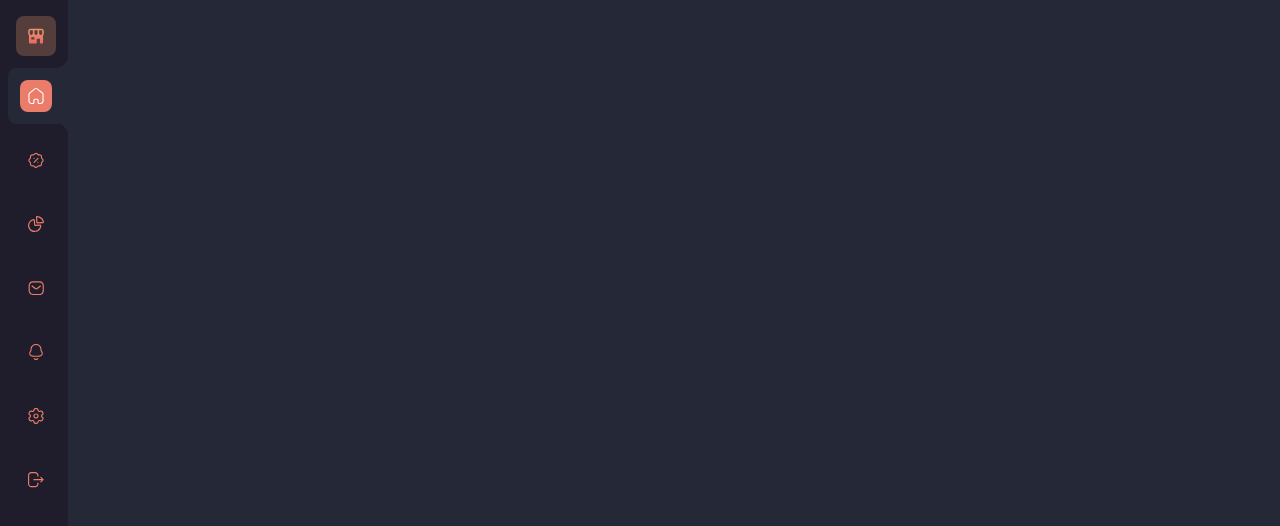
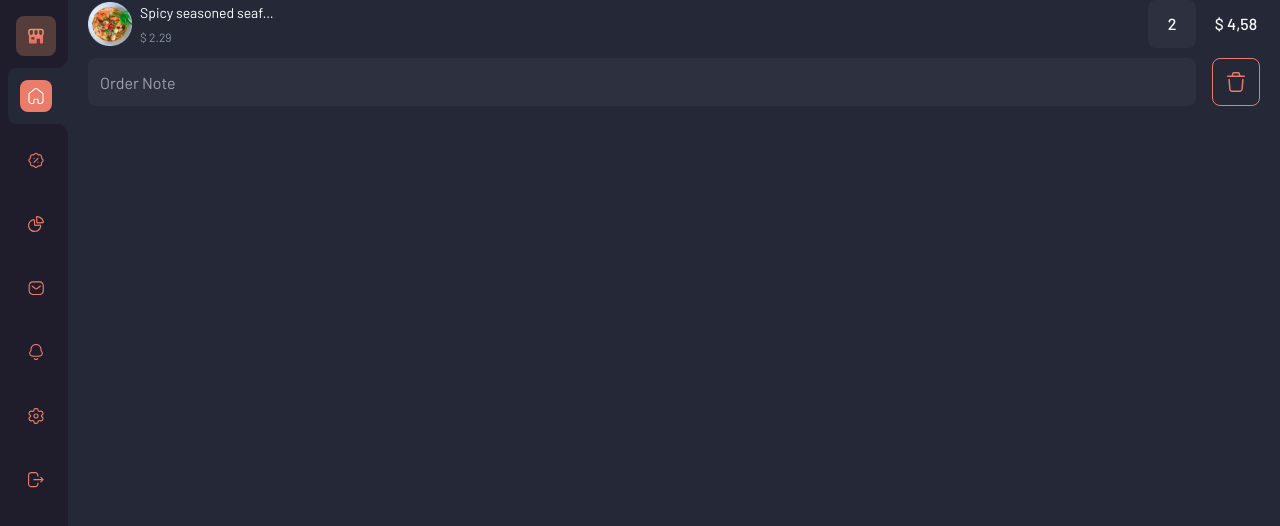
Before and after one commit to zhapar/food, a React (Create React App) app: page / in a window 1280 px wide. Shown: the top 526 px of the page. Built offline with nearby package versions, Linux system fonts and the light colour scheme.

Commit message:
[add] CartItem

```diff
--- a/src/App.js
+++ b/src/App.js
@@ -1,12 +1,13 @@
-import Sidebar from "./features/sidebar";
-import { Switch, Route } from "react-router-dom";
-import Payment from "./features/payment/payment";
-import Button from "./components/Button";
-import Input from "./components/Input";
-import SettingItem from "./components/SettingItem";
-import Select from "./components/Select";
-import DishCard from "./components/DishCard";
-import CardDishFull from "./components/CardDishFull";
+import Sidebar from './features/sidebar'
+import { Switch, Route } from 'react-router-dom'
+import Payment from './features/payment/payment'
+import Button from './components/Button'
+import Input from './components/Input'
+import SettingItem from './components/SettingItem'
+import Select from './components/Select'
+import DishCard from './components/DishCard'
+import CardDishFull from './components/CardDishFull'
+import CartItem from './components/CartItem'
 
 function App() {
   return (
@@ -16,11 +17,15 @@ function App() {
       </header>
       <main className="flex-grow h-full overflow-auto overflow-x-hidden relative">
         <Switch>
-          <Route path="/" exact></Route>
+          <Route path="/" exact>
+            <div className="flex justify-start mx-5 ">
+              <CartItem />
+            </div>
+          </Route>
         </Switch>
       </main>
     </div>
-  );
+  )
 }
 
-export default App;
+export default App
--- a/src/components/CardDishFull.jsx
+++ b/src/components/CardDishFull.jsx
@@ -1,13 +1,13 @@
-import React from "react";
-import { Link } from "react-router-dom";
+import React from 'react'
+import { Link } from 'react-router-dom'
 
-import DishImg from "../images/dish-1.png";
-import { ReactComponent as EditIcon } from "../icons/edit.svg";
+import DishImg from '../images/dish-1.png'
+import { ReactComponent as EditIcon } from '../icons/edit.svg'
 
 const CardDishFull = () => {
   return (
     <div>
-      <div className="h-fit relative flex flex-col items-center justify-center rounded bg-base-dark-2 pt-4">
+      <div className="h-fit relative flex flex-col items-center justify-center rounded bg-base-dark-2 pt-5">
         <img src={DishImg} alt="" />
         <Link to="" className="w-36 text-center py-4 transition duration-100">
           Spicy seasoned seafood noodles
@@ -15,12 +15,12 @@ const CardDishFull = () => {
         <p className="mb-3 text-text-gray flex items-center justify-center">
           $2.29 <span className="mx-2">•</span> 20 Bowls
         </p>
-        <Link className="flex items-center justify-center py-4 bg-primaryOpacity w-full h-full rounded-b text-primary font-semibold tracking-wide hover:bg-primary hover:text-white transition duration-100">
+        <Link className="flex items-center justify-center py-4 bg-primaryOpacity w-full h-full rounded-b text-primary font-semibold tracking-wide hover:bg-primary hover:text-white transition duration-100 px-20">
           <EditIcon className="fill-current mr-2" /> Edit dish
         </Link>
       </div>
     </div>
-  );
-};
+  )
+}
 
-export default CardDishFull;
+export default CardDishFull
--- /dev/null
+++ b/src/components/CartItem.js
@@ -0,0 +1,36 @@
+import React from 'react'
+import DishImg from '../images/dish-1.png'
+import Input from './Input'
+import { ReactComponent as Trash } from '../icons/trash.svg'
+
+export default function CartItem() {
+  return (
+    <div className="flex space-x-4 w-full">
+      <div className="flex flex-col flex-grow">
+        <div className="flex items-center mb-2.5 justify-between">
+          <div className="flex space-x-2">
+            <img src={DishImg} alt="" className="w-11" />
+            <div className="flex flex-col justify-between max-w-120">
+              <p className="text-white text-base truncate">
+                Spicy seasoned seafood noodles
+              </p>
+              <span className="text-sm text-text-gray">$ 2.29</span>
+            </div>
+          </div>
+          <div className="text-lg text-white bg-base-form w-12 h-12 flex justify-center items-center rounded font-medium">
+            2
+          </div>
+        </div>
+        <Input placeholder="Order Note" className="h-12" />
+      </div>
+      <div className="flex flex-col justify-between">
+        <span className="text-white text-lg flex justify-center items-center w-12 h-12 font-medium">
+          $ 4,58
+        </span>
+        <button className="h-12 w-12 bg-transparent border border-primary rounded box-border flex justify-center items-center group hover:bg-primary">
+          <Trash className="fill-current text-primary group-hover:text-white" />
+        </button>
+      </div>
+    </div>
+  )
+}
--- a/src/components/DishCard.jsx
+++ b/src/components/DishCard.jsx
@@ -1,23 +1,22 @@
-import React from "react";
-import { Link } from "react-router-dom";
+import React from 'react'
+import { Link } from 'react-router-dom'
 
-import DishImg from "../images/dish-1.png";
+import DishImg from '../images/dish-1.png'
 
 const DishCard = () => {
   return (
-    <div className="h-fit relative flex flex-col items-center justify-center group">
+    <div className="h-fit relative flex flex-col items-center justify-center group px-9">
       <img src={DishImg} alt="" />
       <Link
         to=""
-        className="w-36 text-center py-4 hover:text-primary transition duration-100"
-      >
+        className="w-36 text-center py-4 hover:text-primary transition duration-100">
         Spicy seasoned seafood noodles
       </Link>
       <p className="mb-1">$2.29</p>
       <p className="text-text-gray mb-4">20 Bowls available</p>
       <div className="rounded w-full h-4/5 -z-1 absolute left-0 bottom-0 bg-base-dark-2"></div>
     </div>
-  );
-};
+  )
+}
 
-export default DishCard;
+export default DishCard
--- a/src/components/Input.jsx
+++ b/src/components/Input.jsx
@@ -2,7 +2,7 @@ import React from 'react'
 import { ReactComponent as Search } from '../icons/search.svg'
 import cn from 'classnames'
 
-const Input = ({ placeholder, type = 'text', name, id }) => {
+const Input = ({ placeholder, type = 'text', name, id, className }) => {
   return (
     <div className="flex w-full">
       {type === 'search' && (
@@ -16,10 +16,14 @@ const Input = ({ placeholder, type = 'text', name, id }) => {
         type={type}
         name={name}
         id={id || name}
-        className={cn('bg-base-form w-full', {
-          'rounded p-3': type !== 'search',
-          'rounded-r py-3 pr-3 pl-2': type === 'search',
-        })}
+        className={cn(
+          'bg-base-form w-full',
+          {
+            'rounded p-3': type !== 'search',
+            'rounded-r py-3 pr-3 pl-2': type === 'search',
+          },
+          className
+        )}
         placeholder={placeholder}
       />
     </div>
--- a/tailwind.config.js
+++ b/tailwind.config.js
@@ -1,85 +1,86 @@
 module.exports = {
-  purge: ["./src/**/*.{js,jsx,ts,tsx}", "./public/index.html"],
+  purge: ['./src/**/*.{js,jsx,ts,tsx}', './public/index.html'],
   darkMode: false, // or 'media' or 'class'
   theme: {
     fontFamily: {
-      serif: ["Barlow", "serif"],
+      serif: ['Barlow', 'serif'],
     },
     fontSize: {
-      sm: "0.75rem",
-      base: "0.875rem",
-      lg: "1rem",
-      xl: "1.25rem",
-      "2xl": "1.75rem",
-      "3xl": "2rem",
+      sm: '0.75rem',
+      base: '0.875rem',
+      lg: '1rem',
+      xl: '1.25rem',
+      '2xl': '1.75rem',
+      '3xl': '2rem',
     },
     borderRadius: {
-      none: "0",
-      DEFAULT: "8px",
-      md: "12px",
-      lg: "30px",
-      full: "9999px",
+      none: '0',
+      DEFAULT: '8px',
+      md: '12px',
+      lg: '30px',
+      full: '9999px',
     },
     boxShadow: {
-      DEFAULT: "box-shadow: 0px 8px 24px rgba(146, 136, 224, 0.3);",
+      DEFAULT: 'box-shadow: 0px 8px 24px rgba(146, 136, 224, 0.3);',
     },
     colors: {
-      primary: "#EA7C69",
-      primaryOpacity: "rgba(234, 124, 105, 0.26)",
-      secondary: "#9288E0",
-      white: "#fff",
+      primary: '#EA7C69',
+      primaryOpacity: 'rgba(234, 124, 105, 0.26)',
+      secondary: '#9288E0',
+      white: '#fff',
       text: {
-        dark: "#3B5162",
-        gray: "#889898",
-        light: "#ABBBC2",
-        lighter: "#E0E6E9",
+        dark: '#3B5162',
+        gray: '#889898',
+        light: '#ABBBC2',
+        lighter: '#E0E6E9',
       },
       base: {
-        bg: "#FAFAFA",
-        "dark-line": "#393C49",
-        "dark-1": "#252836",
-        "dark-2": "#1F1D2B",
-        form: "#2D303E",
+        bg: '#FAFAFA',
+        'dark-line': '#393C49',
+        'dark-1': '#252836',
+        'dark-2': '#1F1D2B',
+        form: '#2D303E',
       },
       accent: {
-        green: "#50D1AA",
-        red: "#FF7CA3",
-        orange: "#FFB572",
-        blue: "#65B0F6",
-        purple: "#9290FE",
+        green: '#50D1AA',
+        red: '#FF7CA3',
+        orange: '#FFB572',
+        blue: '#65B0F6',
+        purple: '#9290FE',
       },
-      transparent: "transparent",
-      current: "currentColor",
-      black: "black",
-      blurred: "var(--color-blurred-background)",
+      transparent: 'transparent',
+      current: 'currentColor',
+      black: 'black',
+      blurred: 'var(--color-blurred-background)',
     },
     extend: {
       maxWidth: {
-        "1/4": "25%",
-        "1/2": "50%",
-        "3/4": "75%",
+        '1/4': '25%',
+        '1/2': '50%',
+        '3/4': '75%',
+        120: '8.75rem',
       },
       width: {
-        110: "110px",
-        fit: "fit-content",
+        110: '110px',
+        fit: 'fit-content',
       },
       height: {
-        70: "70px",
-        fit: "fit-content",
+        70: '70px',
+        fit: 'fit-content',
       },
       zIndex: {
-        "-1": "-1",
+        '-1': '-1',
       },
     },
   },
   variants: {
     extend: {
-      opacity: ["active"],
-      translate: ["group-hover"],
-      display: ["group-hover"],
-      visibility: ["group-hover"],
-      scale: ["group-hover"],
+      opacity: ['active'],
+      translate: ['group-hover'],
+      display: ['group-hover'],
+      visibility: ['group-hover'],
+      scale: ['group-hover'],
     },
   },
   plugins: [],
-};
+}
```
Also changed, not shown: 1 other file (tests, documents, lock files or other folders).
